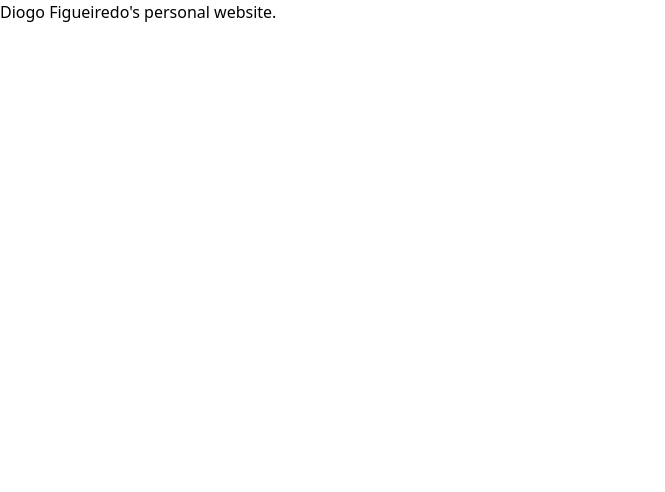
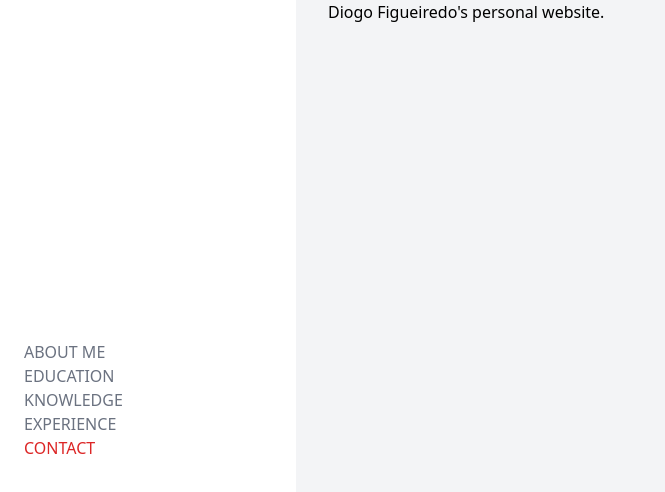
Before and after one commit to d-figueiredo/d-figueiredo.github.io, a React (Vite) app: page /contact in a window 1280 px wide. Shown: the top 492 px of the page, without its empty margins (0-665 px from the left). Built offline with nearby package versions, Linux system fonts and the light colour scheme.

Commit message:
Add layout and navigation structure with selectable options.

```diff
--- a/index.html
+++ b/index.html
@@ -1,13 +1,13 @@
 <!DOCTYPE html>
-<html lang="en">
+<html lang='en'>
   <head>
-    <meta charset="UTF-8" />
-    <link rel="icon" type="image/svg+xml" href="/src/favicon.svg" />
-    <meta name="viewport" content="width=device-width, initial-scale=1.0" />
+    <meta charset='UTF-8' />
+    <link rel='icon' type='image/svg+xml' href='/src/favicon.svg' />
+    <meta name='viewport' content='width=device-width, initial-scale=1.0' />
     <title>Diogo Figueiredo</title>
   </head>
-  <body>
-    <div id="root"></div>
-    <script type="module" src="/src/main.jsx"></script>
+  <body class='bg-gray-100'>
+    <div id='root'></div>
+    <script type='module' src='/src/main.jsx'></script>
   </body>
 </html>
--- a/src/components/App.jsx
+++ b/src/components/App.jsx
@@ -1,8 +1,15 @@
+import Navigation from './navigation/Navigation'
+
 const App = () => {
   return (
-  	<div>
-		Diogo Figueiredo's personal website.
-	</div>
+		<main className='sm:grid sm:grid-cols-12 sm:gap-x-8'>
+			<section className='fixed bottom-0 sm:relative w-full sm:col-span-3'>
+				<Navigation />
+			</section>
+			<section className='sm:col-span-9 sm:h-screen'>
+				Diogo Figueiredo's personal website.
+			</section>
+		</main>
   )
 }
 
--- /dev/null
+++ b/src/components/icon/About.jsx
@@ -0,0 +1,10 @@
+const About = () => {
+  return (
+		<svg width="16" height="20" viewBox="0 0 16 20" fill="none" xmlns="http://www.w3.org/2000/svg">
+			<path d="M12 5C12 7.20914 10.2091 9 8 9C5.79086 9 4 7.20914 4 5C4 2.79086 5.79086 1 8 1C10.2091 1 12 2.79086 12 5Z" stroke-width="2" stroke-linecap="round" stroke-linejoin="round"/>
+			<path d="M8 12C4.13401 12 1 15.134 1 19H15C15 15.134 11.866 12 8 12Z" stroke-width="2" stroke-linecap="round" stroke-linejoin="round"/>
+		</svg>
+  )
+}
+
+export default About
--- /dev/null
+++ b/src/components/navigation/Navigation.jsx
@@ -0,0 +1,49 @@
+import { NavLink } from 'react-router-dom'
+import About from '../icon/About'
+
+const navigations = [
+	{
+		'to': 'about',
+		'icon': <About />,
+		'label': 'About me'
+	},
+	{
+		'to': 'education',
+		'icon': '',
+		'label': 'Education'
+	},
+	{
+		'to': 'knowledge',
+		'icon': 'ICON',
+		'label': 'Knowledge'
+	},
+	{
+		'to': 'experience',
+		'icon': 'ICON',
+		'label': 'Experience'
+	},
+	{
+		'to': 'contact',
+		'icon': 'ICON',
+		'label': 'Contact'
+	},
+]
+
+const Navigation = () => {
+  return (
+			<nav className='flex p-6 bg-white sm:h-screen sm:flex-col justify-center gap-x-5 uppercase'>
+				{
+					navigations.map((item, index) => {
+						return(
+							<NavLink key={index} to={item.to} className={({isActive}) => (isActive ? 'text-red-600 stroke-red-600' : 'text-gray-500 stroke-gray-500')}>
+								<span className='sm:hidden'>{item.icon}</span>
+								<span className='hidden sm:inline-block'>{item.label}</span>
+							</NavLink>
+						)
+					})
+				}
+			</nav>
+  )
+}
+
+export default Navigation
--- a/src/main.jsx
+++ b/src/main.jsx
@@ -1,10 +1,13 @@
 import React from 'react'
 import ReactDOM from 'react-dom/client'
+import { BrowserRouter } from 'react-router-dom'
 import App from './components/App'
 import './index.css'
 
 ReactDOM.createRoot(document.getElementById('root')).render(
   <React.StrictMode>
-    <App />
+		<BrowserRouter>
+			<App />
+		</BrowserRouter>
   </React.StrictMode>
 )
```
